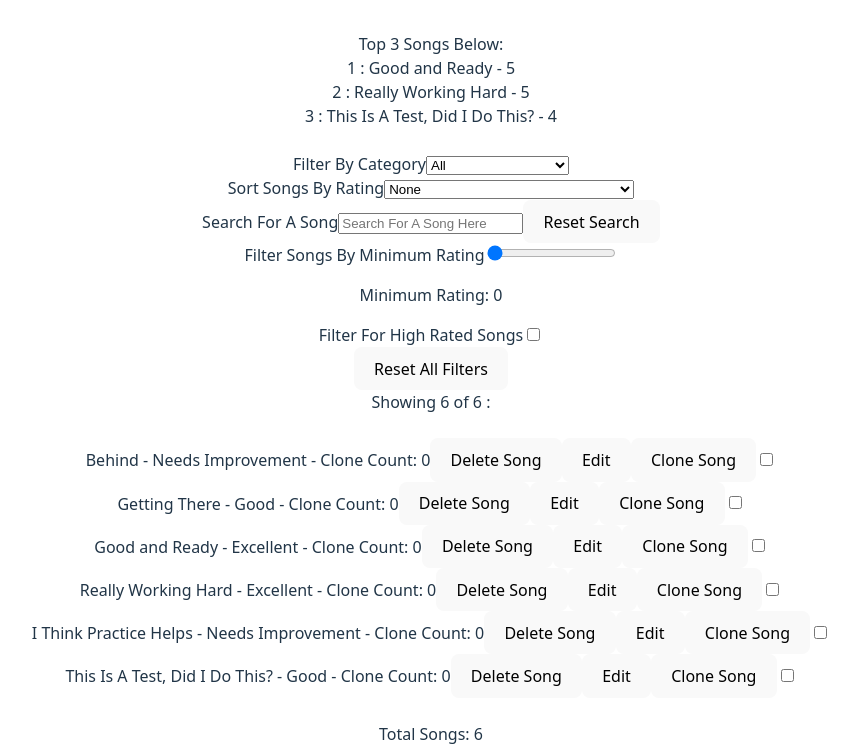
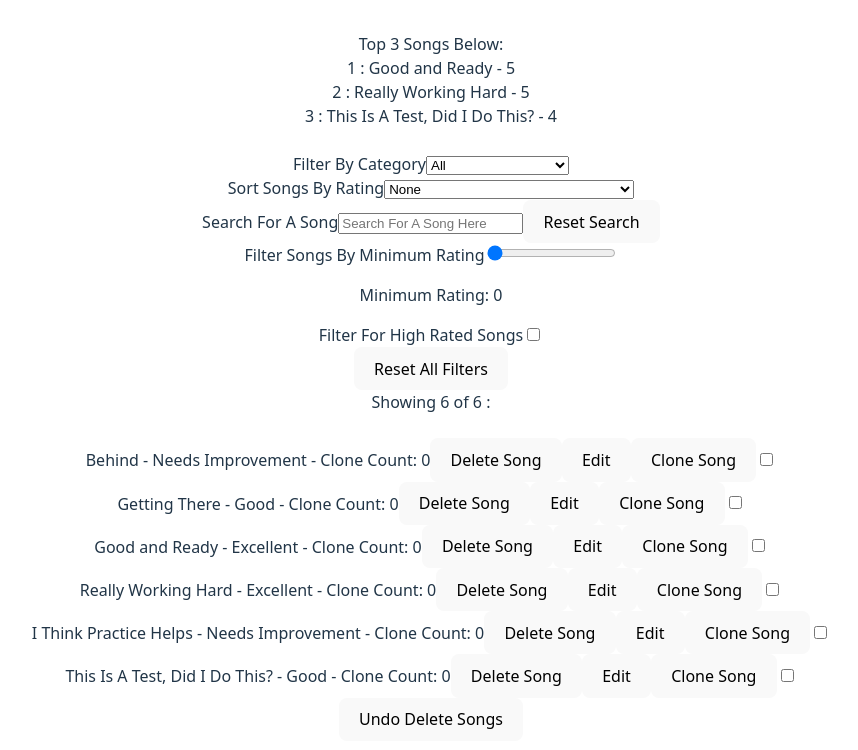
Before and after one commit to doshima2024/song-rating-practice-app, a React (Vite) app: page / in a window 1280 px wide. Shown: the top 750 px of the page, without its empty margins (209-1067 px from the left). Built offline with nearby package versions, Linux system fonts and the light colour scheme.

Commit message:
feat: add bulk delete undo functionality (WIP)

```diff
--- a/src/App.jsx
+++ b/src/App.jsx
@@ -122,6 +122,34 @@ function App() {
     if (undoTimerIdRef.current) clearTimeout(undoTimerIdRef.current);
   };
 
+  const handleDeleteMultipleSongs = () => {
+    setSongs(prevSongs => {
+      const deletedItems = [];
+      const songsSpreadArray = [...prevSongs];
+      songsSpreadArray.forEach((song, index) => {
+        if (selectedSongIds.includes(song.id)) {
+          deletedItems.push({ song: song, index: index });
+        }
+      });
+      setLastDeleted(deletedItems); // stores last deleted songs and their indices as an array of objects - shape: [{song: {song}, index: index}]
+      return prevSongs.filter(song => !selectedSongIds.includes(song.id));
+    });
+    setSelectedSongIds([]);
+  };
+
+  const handleDeleteMultipleSongsUndo = () => {
+    if (lastDeleted.length === 0) return;
+    setSongs(prevSongs => {
+      const renewedArray = [...prevSongs];
+      for (const song of lastDeleted) {
+        renewedArray.splice(song.index, 0, song.song);
+      }
+      return renewedArray;
+    });
+    setLastDeleted([]);
+    setSelectedSongIds([]);
+  };
+
   const handleEditSong = (id, newName, newRating) => {
     const updatedSongs = songs.map(song => (song.id === id ? { ...song, name: newName, rating: newRating } : song));
     setSongs(updatedSongs);
@@ -173,13 +201,6 @@ function App() {
       const updatedSongs = [...updatedOriginals, ...clonedSongs];
 
       return updatedSongs;
-    });
-    setSelectedSongIds([]);
-  };
-
-  const handleDeleteMultipleSongs = () => {
-    setSongs(prevSongs => {
-      return prevSongs.filter(song => !selectedSongIds.includes(song.id));
     });
     setSelectedSongIds([]);
   };
@@ -263,6 +284,7 @@ function App() {
         newBulkRating={newBulkRating}
         setNewBulkRating={setNewBulkRating}
         handleEditMultipleRatings={handleEditMultipleRatings}
+        handleDeleteMultipleSongsUndo={handleDeleteMultipleSongsUndo}
       />
       <br></br>
       <SongStats songs={songs} />
--- a/src/components/SongDisplay.jsx
+++ b/src/components/SongDisplay.jsx
@@ -18,6 +18,7 @@ export const SongDisplay = ({
   newBulkRating,
   setNewBulkRating,
   handleEditMultipleRatings,
+  handleDeleteMultipleSongsUndo,
 }) => {
   const [songEditId, setSongEditId] = useState(null);
   const [songEditedName, setSongEditedName] = useState('');
@@ -132,6 +133,11 @@ export const SongDisplay = ({
           <button onClick={handleDeleteSongUndo}>Undo Delete Song </button>
         </>
       )}
+      <>
+        <div>
+          <button onClick={() => handleDeleteMultipleSongsUndo()}>Undo Delete Songs</button>
+        </div>
+      </>
     </>
   );
 };
```
